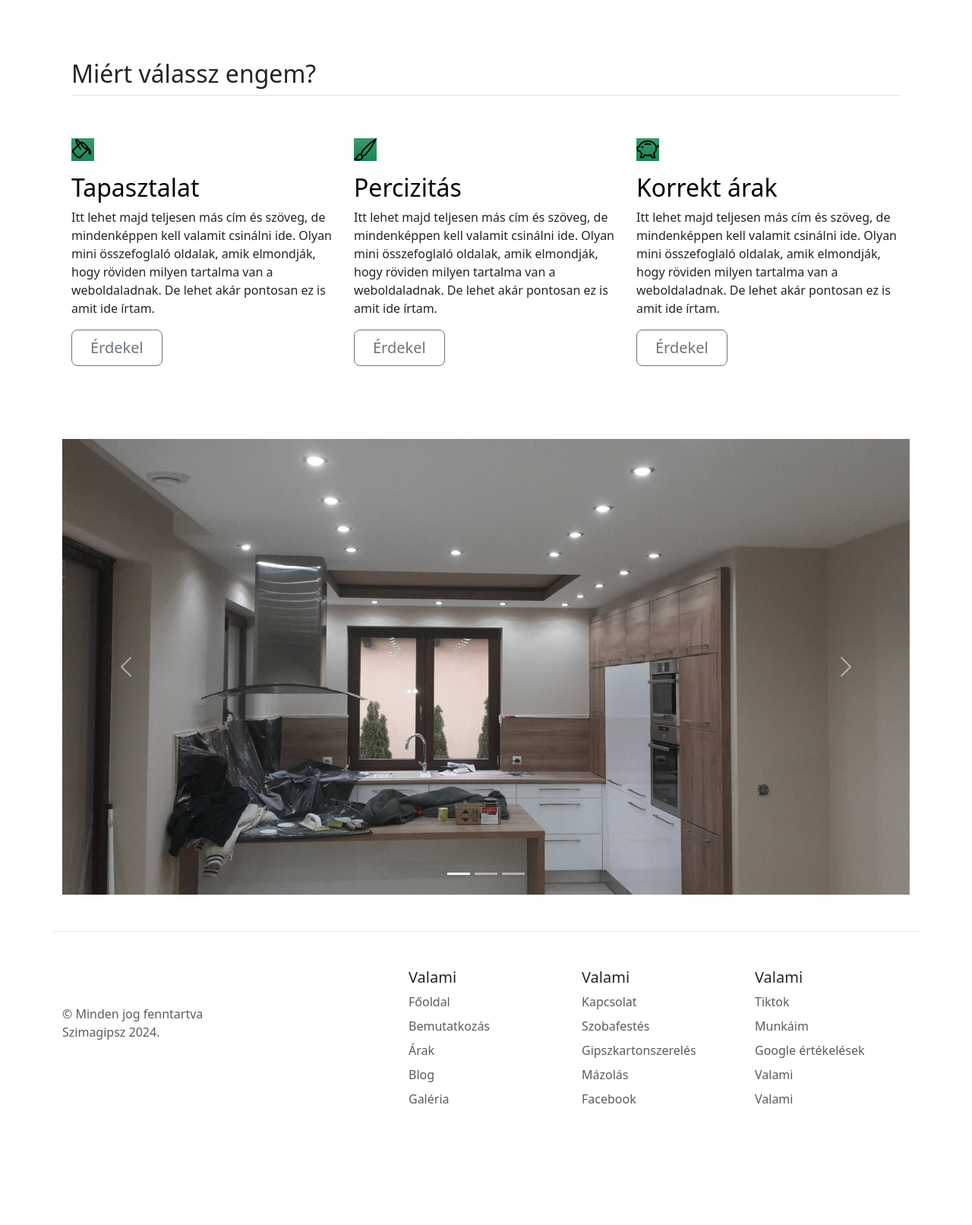
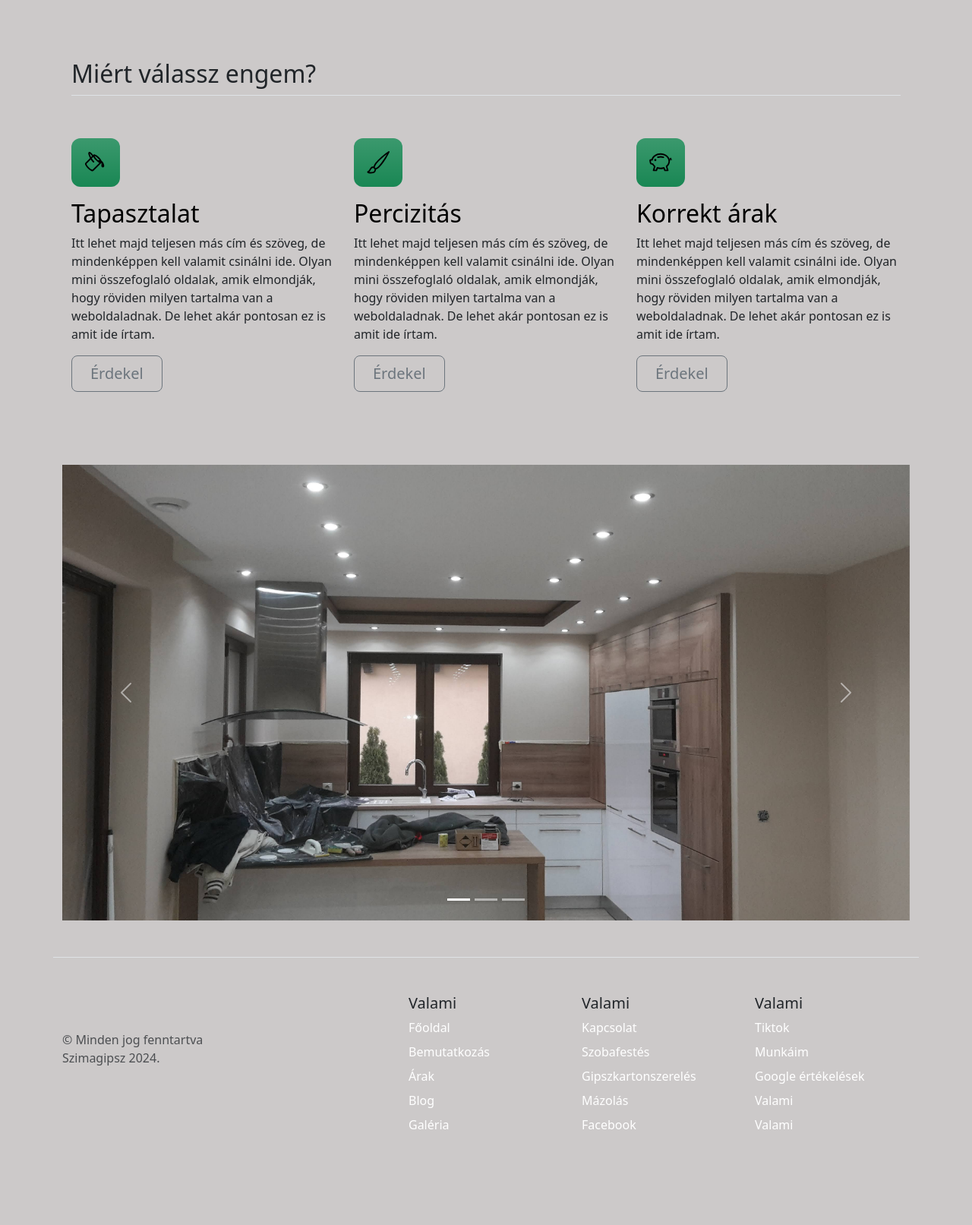
Before and after one commit to lalipapi7/Sziliweboldal, a plain HTML site: page index.html in a window 1280 px wide. Shown: the part 1105-2718 px from the top of the page at 76% size. Before the commit the page ends 2684 px from the top, so only its background shows below. Drawn offline with nearby package versions, Linux system fonts and the light colour scheme.

Commit message:
Update index.html

```diff
--- a/index.html
+++ b/index.html
@@ -8,7 +8,28 @@
     <link href="https://cdn.jsdelivr.net/npm/bootstrap@5.3.3/dist/css/bootstrap.min.css" rel="stylesheet" integrity="sha384-QWTKZyjpPEjISv5WaRU9OFeRpok6YctnYmDr5pNlyT2bRjXh0JMhjY6hW+ALEwIH" crossorigin="anonymous">
     <link href="style.css" rel="stylesheet">
     <style>
+        body {
+    background-color: rgb(204, 201, 201);
 
+}
+
+.feature-icon {
+    width: 4rem;
+    height: 4rem;
+    border-radius: .75rem;
+  }
+
+h2.pb-2.border-bottom {
+    border: 0;
+}
+
+
+.nav-item > .nav-link {
+    color: white !important;
+}
+.navbar-nav .nav-link:hover {
+    background-color: #198754 !important;
+}
 
 
     </style>
```
